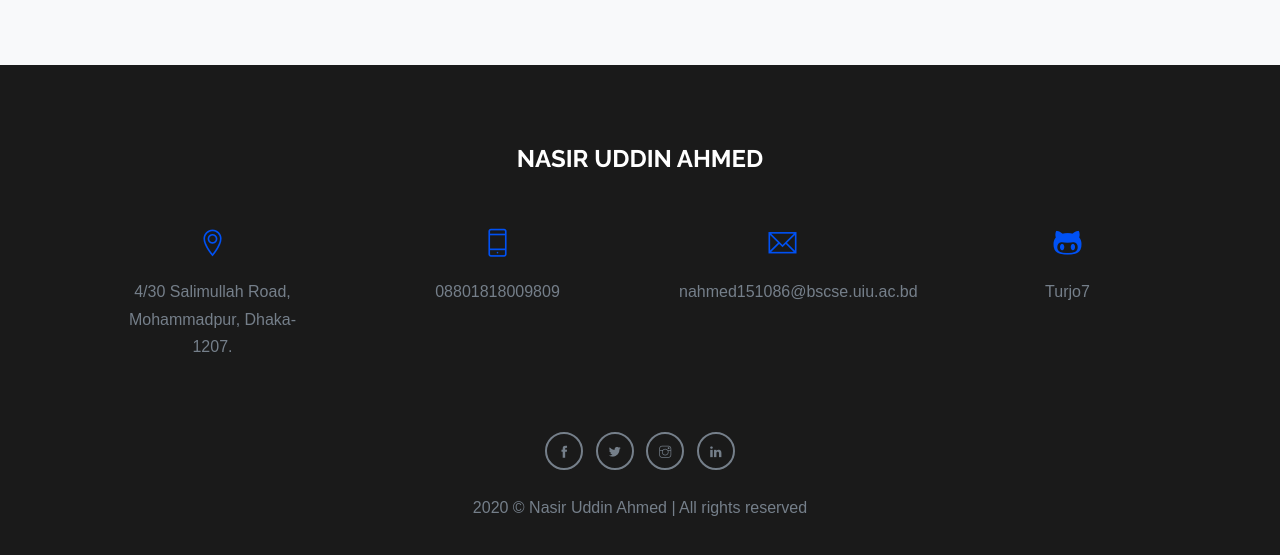
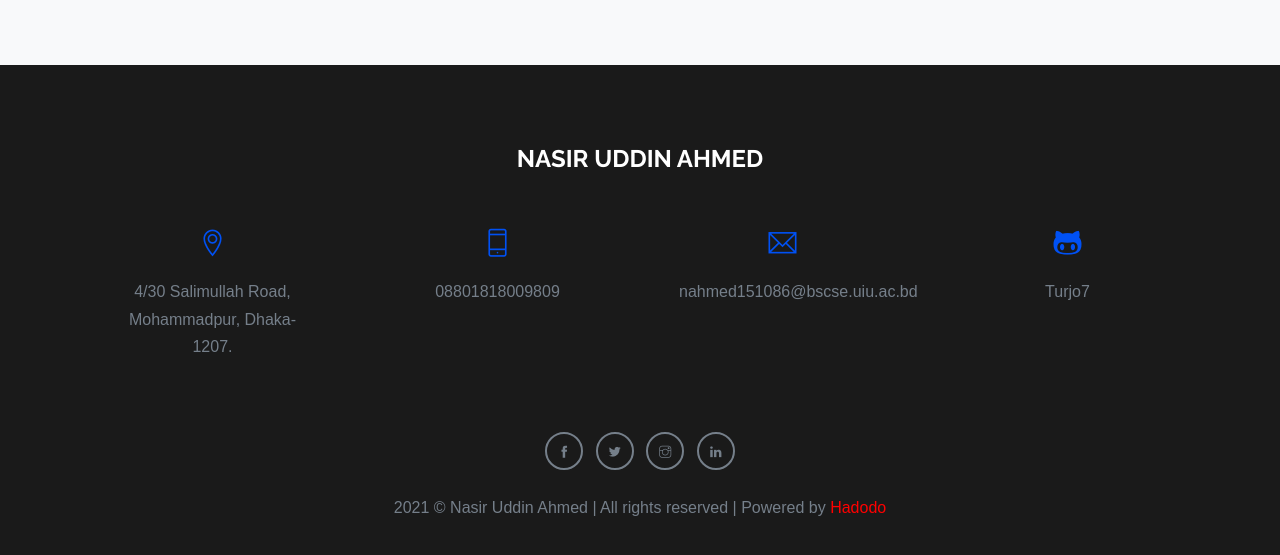
Before and after one commit to Turjo7/Nasir_Uddin_Ahmed_Turjo, a plain HTML site: page index-1.html in a window 1280 px wide. Shown: the part 8723-9278 px from the top of the page. Drawn offline with Linux system fonts and the light colour scheme; a web font is replaced by a local one.

Commit message:
Update index-1.html

```diff
--- a/index-1.html
+++ b/index-1.html
@@ -1294,7 +1294,7 @@
                         </ul>
                     </div>
                     <div class="text-center text-white mt-4">
-                        <p class="copyright-desc">2020 © Nasir Uddin Ahmed | All rights reserved</p>
+                        <p class="copyright-desc">2021 © Nasir Uddin Ahmed | All rights reserved | Powered by <a href="https://www.hadodo.xyz" style="color:red;">Hadodo</a></p>
                     </div>
                 </div>
             </div>
```
